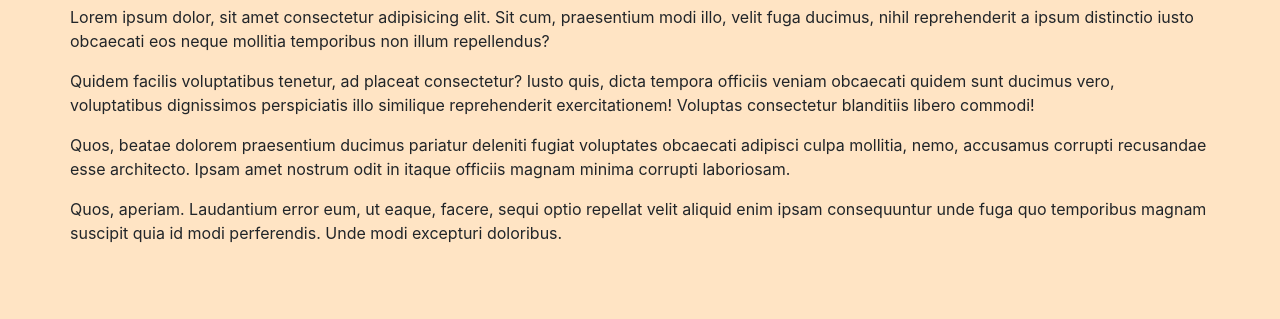
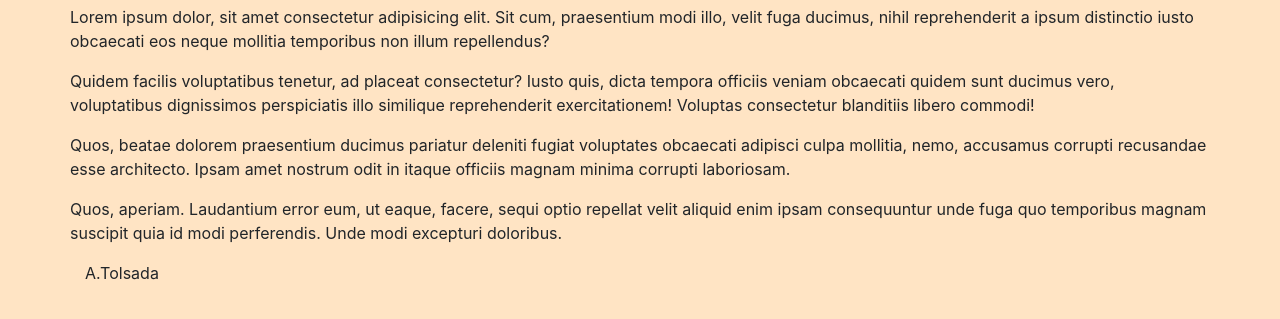
Before and after one commit to Atolsada/proyecto_git, a website: page index.html in a window 1280 px wide. Shown: the part 51-370 px from the top of the page. Drawn offline with nearby package versions, Linux system fonts and the light colour scheme.

Commit message:
Añadido el footer

```diff
--- a/index.html
+++ b/index.html
@@ -28,5 +28,15 @@
             </article>
         </div>
     </div>
+    <div class="container">
+        <div class="row">
+            <footer class="col-12">
+                <address>
+                    A.Tolsada
+                </address>
+            </footer>
+
+        </div>
+    </div>
 </body>
 </html>
```
